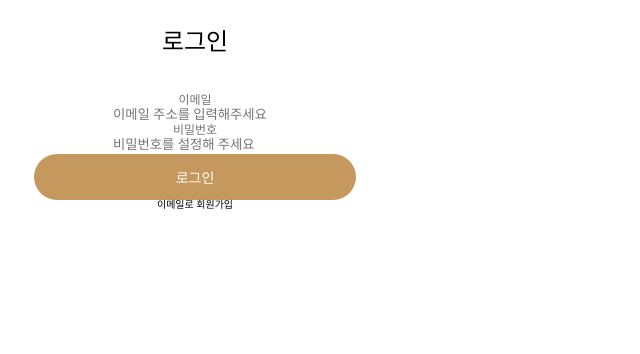
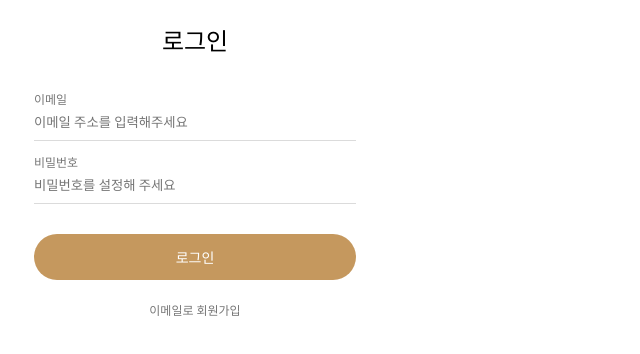
Before and after one commit to 13oosters/project-sns-react, a React (Create React App) app: page / in a window 1280 px wide. Both pictures are taken after a click on the button "이메일로 로그인". Shown: the top 354 px of the page, without its empty margins (0-640 px from the left). Built offline with nearby package versions, Linux system fonts and the light colour scheme.

Commit message:
design: 로그인,회원가입페이지 완료#1

```diff
--- a/src/components/login/Form.js
+++ b/src/components/login/Form.js
@@ -13,12 +13,34 @@ const FormH2 = styled.h2`
 const LoginForm = styled.form`
   display: flex;
   flex-direction: column;
+  gap: 1.6rem;
 `;
 
 const LoginFormP = styled.p`
   color: #767676;
   font-size: 1.2rem;
+  width: 100%;
+  text-align: left;
 `;
+
+const LoginFormInput = styled.input`
+  width: 100%;
+  padding: 0.9rem 0;
+  border-bottom: 1px solid #dbdbdb;
+  &:focus{
+    outline: none;
+    border-bottom: 1px solid ${(props) => props.theme.primaryColor};
+  }
+`
+const LoginFormButton = styled(Button)`
+  margin-top: 1.4rem;
+  margin-bottom: 2rem;
+`
+const SignUpButton = styled.button`
+  color: #767676;
+  font-size: 1.2rem;
+  font-weight: 400;
+`
 
 export default function Form({ title, buttonText }) {
   return (
@@ -28,7 +50,7 @@ export default function Form({ title, buttonText }) {
         <LoginForm method="post" action="#;">
           <label>
             <LoginFormP>이메일</LoginFormP>
-            <input
+            <LoginFormInput
               type="email"
               required
               placeholder="이메일 주소를 입력해주세요"
@@ -36,15 +58,15 @@ export default function Form({ title, buttonText }) {
           </label>
           <label>
             <LoginFormP>비밀번호</LoginFormP>
-            <input
+            <LoginFormInput
               type="password"
               required
               placeholder="비밀번호를 설정해 주세요"
             />
           </label>
-          <Button>{buttonText}</Button>
+          <LoginFormButton>{buttonText}</LoginFormButton>
         </LoginForm>
-        {title === "로그인" ? <a href="#;">이메일로 회원가입</a> : null}
+        {title === "로그인" ? <SignUpButton type="button">이메일로 회원가입</SignUpButton> : null}
       </LayoutSection>
     </>
   );
```
